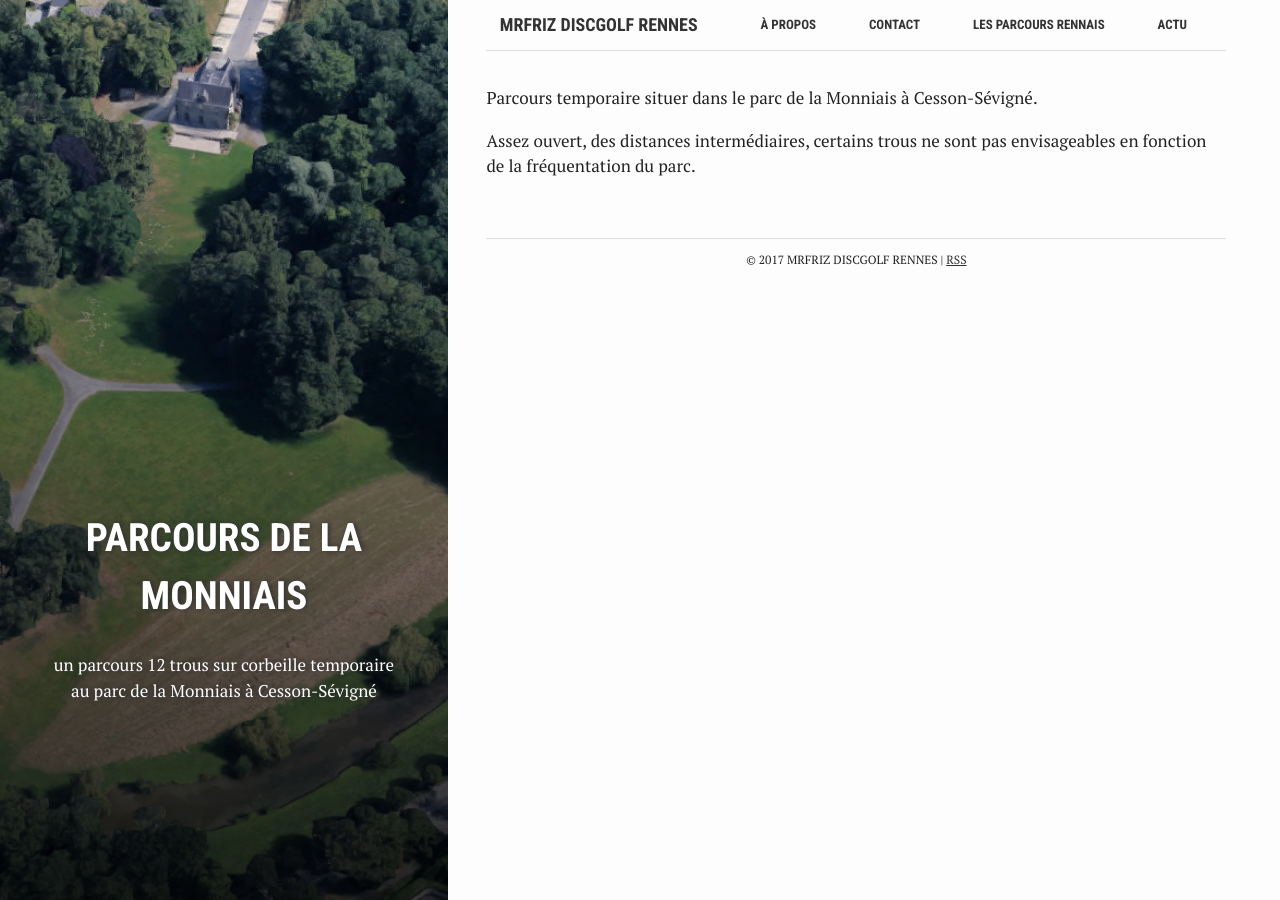
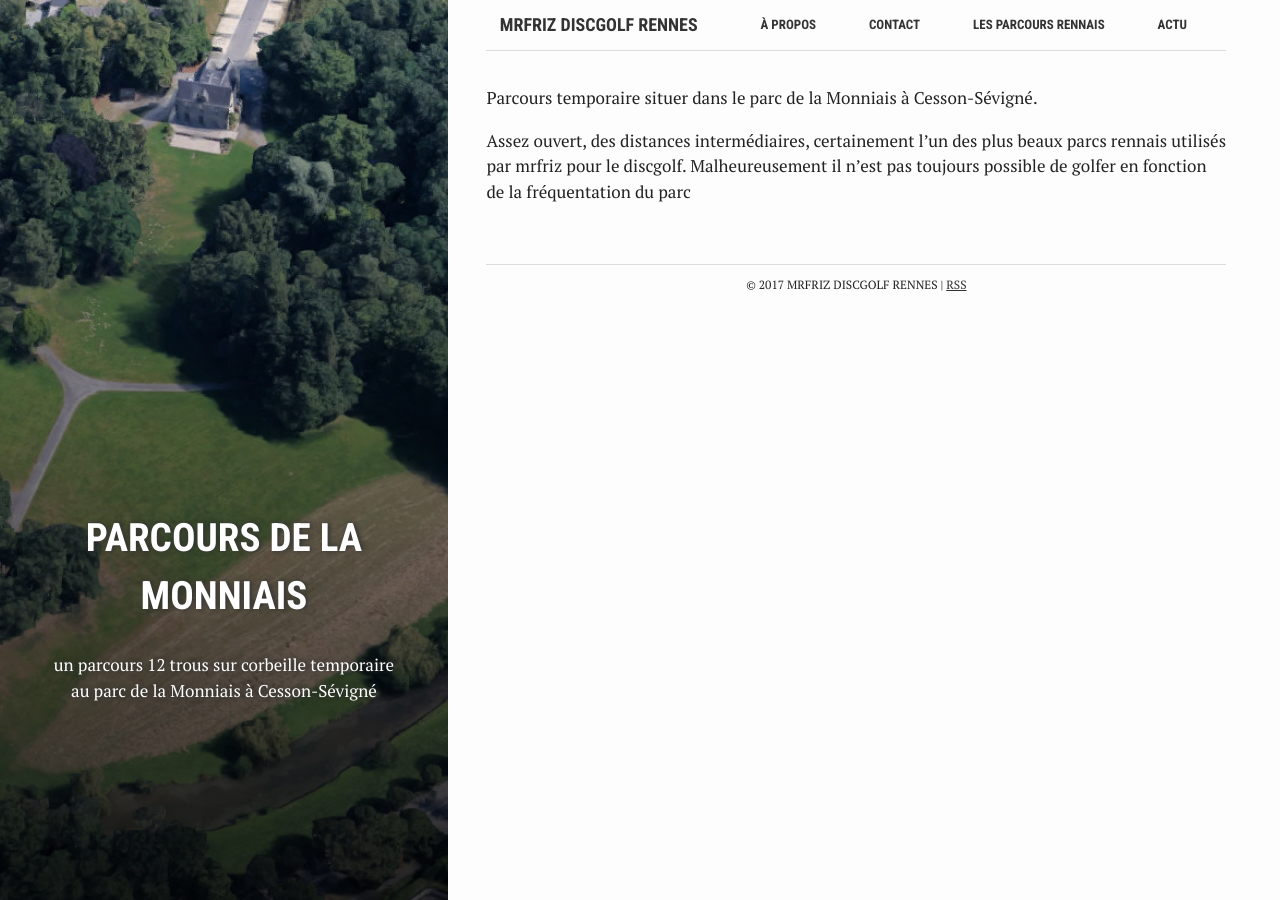
Before and after one commit to MrFriz/discgolf, a Jekyll site: the page built from _parcours/la_monniais.md, in a window 1280 px wide. Built offline with Jekyll 4.4.1, drawn with Linux system fonts in a browser that asks for light colours.

Commit message:
Update la_monniais.md

```diff
--- a/_parcours/la_monniais.md
+++ b/_parcours/la_monniais.md
@@ -9,4 +9,5 @@ author: Greg
 
 Parcours temporaire situer dans le parc de la Monniais à Cesson-Sévigné.
 
-Assez ouvert, des distances intermédiaires, certains trous ne sont pas envisageables en fonction de la fréquentation du parc.
+Assez ouvert, des distances intermédiaires, certainement l'un des plus beaux parcs rennais utilisés par mrfriz pour le discgolf.
+Malheureusement il n'est pas toujours possible de golfer en fonction de la fréquentation du parc
```
